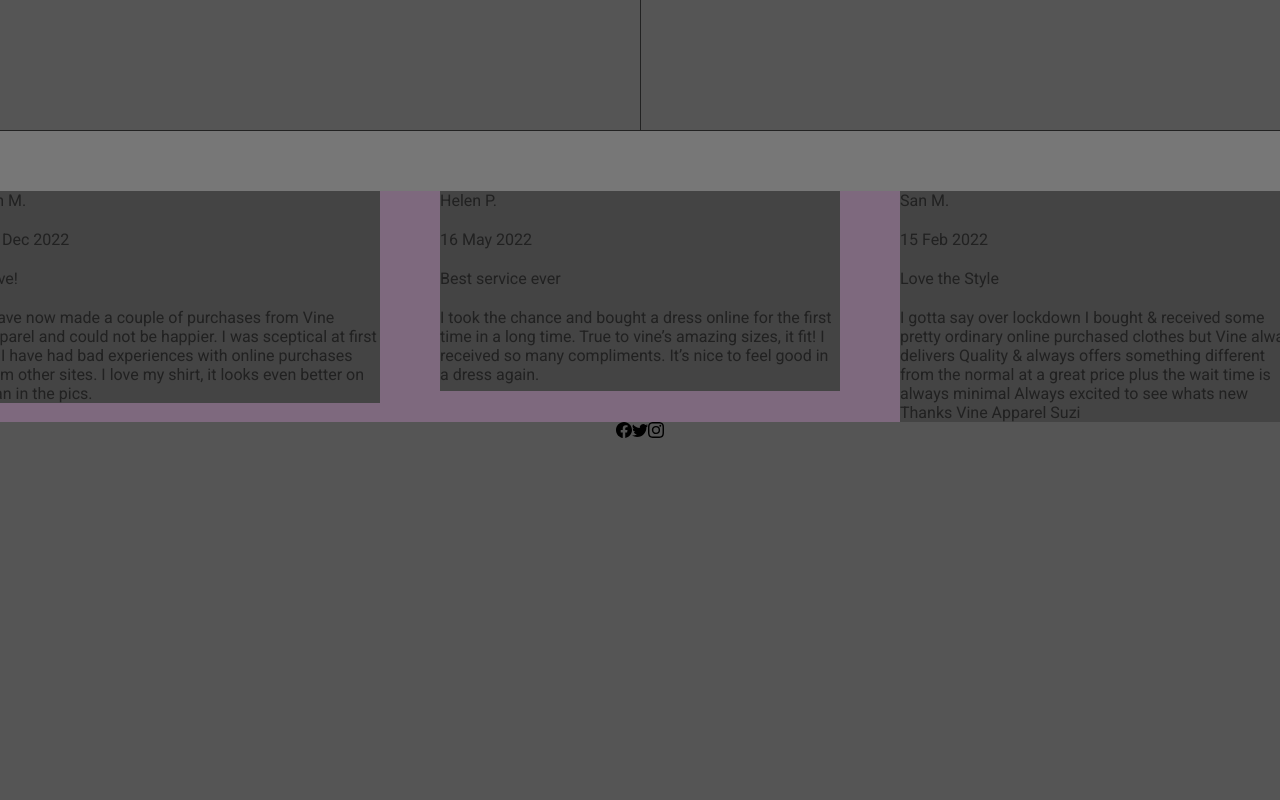
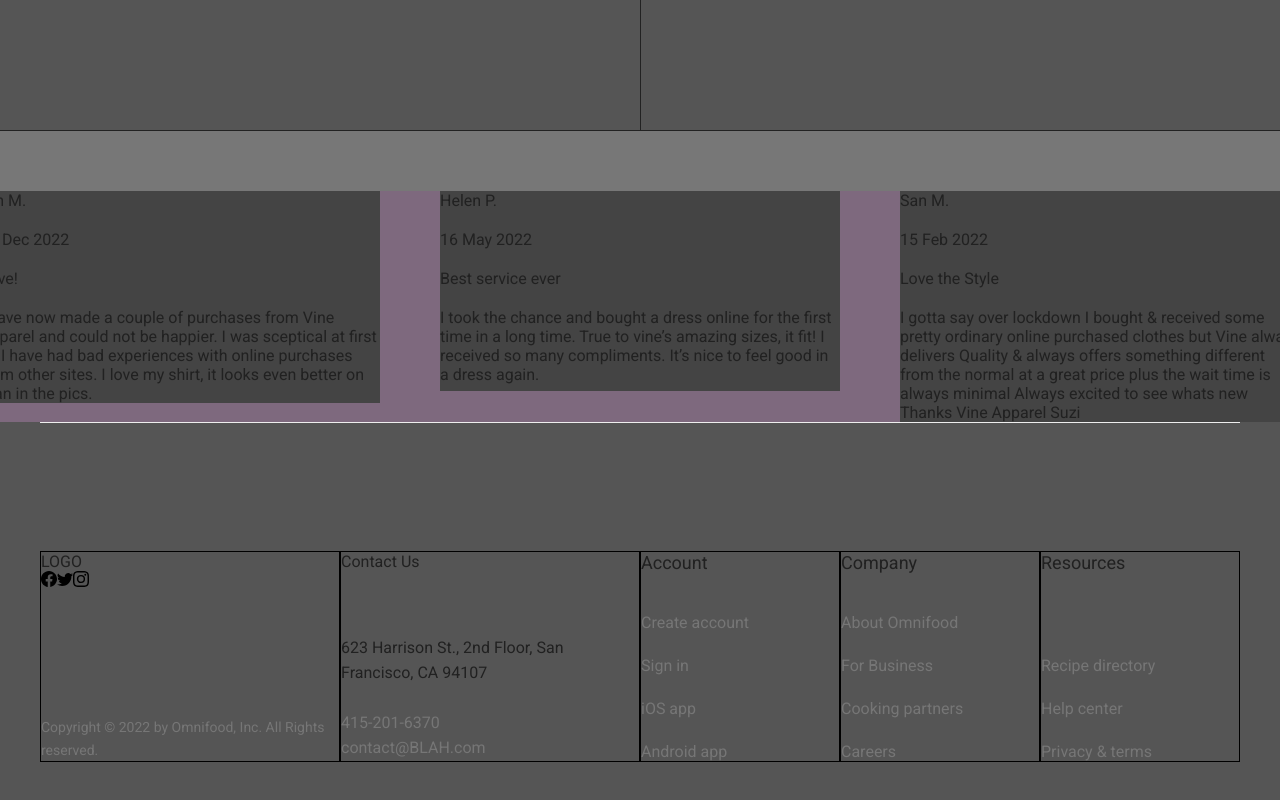
Before and after one commit to AndrewKohn/apk-ecommerce-site, a React (Create React App) app: page / in a window 1280 px wide. Shown: the part 2251-3051 px from the top of the page. Before the commit the page ends 2693 px from the top, so only its background shows below. Built offline with nearby package versions, Linux system fonts and the light colour scheme.

Commit message:
Added main footer component

```diff
--- a/src/components/Footer/Footer.js
+++ b/src/components/Footer/Footer.js
@@ -7,6 +7,10 @@
 const Footer = props => {
   return (
     <footer className={classes.footer}>
+      <div className={classes[`footer-col`]}>
+        <div>
+          <p>LOGO</p>
+          <div>
             <a href="#">
               <img src={facebookIcon} />
             </a>
@@ -16,6 +20,98 @@
             <a href="#">
               <img src={instagramIcon} />
             </a>
+          </div>
+        </div>
+        <p className={classes.copyright}>
+          Copyright © 2022 by Omnifood, Inc. All Rights reserved.{' '}
+        </p>
+      </div>
+      <div className={classes[`footer-col`]}>
+        <p>Contact Us</p>
+        <address className={classes.contacts}>
+          <p className={classes.address}>
+            623 Harrison St., 2nd Floor, San Francisco, CA 94107
+          </p>
+
+          <a className={classes[`footer-link`]} href="tel:415-201-6370">
+            415-201-6370
+          </a>
+          <br />
+          <a className={classes[`footer-link`]} href="mailto:">
+            contact@BLAH.com
+          </a>
+        </address>
+      </div>
+      <div className={classes[`footer-col`]}>
+        <div className={classes[`footer-heading`]}>Account</div>
+        <ul className={classes[`footer-nav`]}>
+          <li>
+            <a className={classes[`footer-link`]} href="#">
+              Create account
+            </a>
+          </li>
+          <li>
+            <a className={classes[`footer-link`]} href="#">
+              Sign in
+            </a>
+          </li>
+          <li>
+            <a className={classes[`footer-link`]} href="#">
+              iOS app
+            </a>
+          </li>
+          <li>
+            <a className={classes[`footer-link`]} href="#">
+              Android app
+            </a>
+          </li>
+        </ul>
+      </div>
+      <div className={classes[`footer-col`]}>
+        <div className={classes[`footer-heading`]}>Company</div>
+        <ul className={classes[`footer-nav`]}>
+          <li>
+            <a className={classes[`footer-link`]} href="#">
+              About Omnifood
+            </a>
+          </li>
+          <li>
+            <a className={classes[`footer-link`]} href="#">
+              For Business
+            </a>
+          </li>
+          <li>
+            <a className={classes[`footer-link`]} href="#">
+              Cooking partners
+            </a>
+          </li>
+          <li>
+            <a className={classes[`footer-link`]} href="#">
+              Careers
+            </a>
+          </li>
+        </ul>
+      </div>
+      <div className={classes[`footer-col`]}>
+        <div className={classes[`footer-heading`]}>Resources</div>
+        <ul className={classes[`footer-nav`]}>
+          <li>
+            <a className={classes[`footer-link`]} href="#">
+              Recipe directory
+            </a>
+          </li>
+          <li>
+            <a className={classes[`footer-link`]} href="#">
+              Help center
+            </a>
+          </li>
+          <li>
+            <a className={classes[`footer-link`]} href="#">
+              Privacy & terms
+            </a>
+          </li>
+        </ul>
+      </div>
     </footer>
   );
 };
--- a/src/components/Footer/Footer.module.css
+++ b/src/components/Footer/Footer.module.css
@@ -0,0 +1,64 @@
+.footer {
+  width: 120rem;
+  padding: 12.8rem 0;
+  border-top: 1px solid #eee;
+  display: grid;
+  grid-template-columns: 1.5fr 1.5fr 1fr 1fr 1fr;
+}
+
+.footer-col {
+  display: flex;
+  justify-content: space-between;
+  align-content: center;
+  flex-direction: column;
+  border: 1px solid black;
+}
+
+.copyright {
+  font-size: 1.4rem;
+  line-height: 1.6;
+  color: #767676;
+  margin-top: auto;
+}
+
+.contacts {
+  font-style: normal;
+  font-size: 1.6rem;
+  line-height: 1.6;
+}
+
+.address {
+  margin-bottom: 2.4rem;
+}
+
+.footer-heading {
+  font-size: 1.8rem;
+  font-weight: 500;
+  margin-bottom: 4rem;
+}
+
+.footer-nav {
+  display: flex;
+  flex-direction: column;
+  gap: 2.4rem;
+  list-style: none;
+}
+
+.footer-link:link,
+.footer-link:visited {
+  text-decoration: none;
+  font-size: 1.6rem;
+  color: #767676;
+  transition: all 0.3s;
+}
+
+.footer-link:hover,
+.footer-link:active {
+  color: #555;
+}
+
+.nav-col {
+  grid-row: 1;
+  grid-column: span 2;
+  margin-bottom: 3.2rem;
+}
```
Lines whose indentation alone changed are shown as unchanged.
